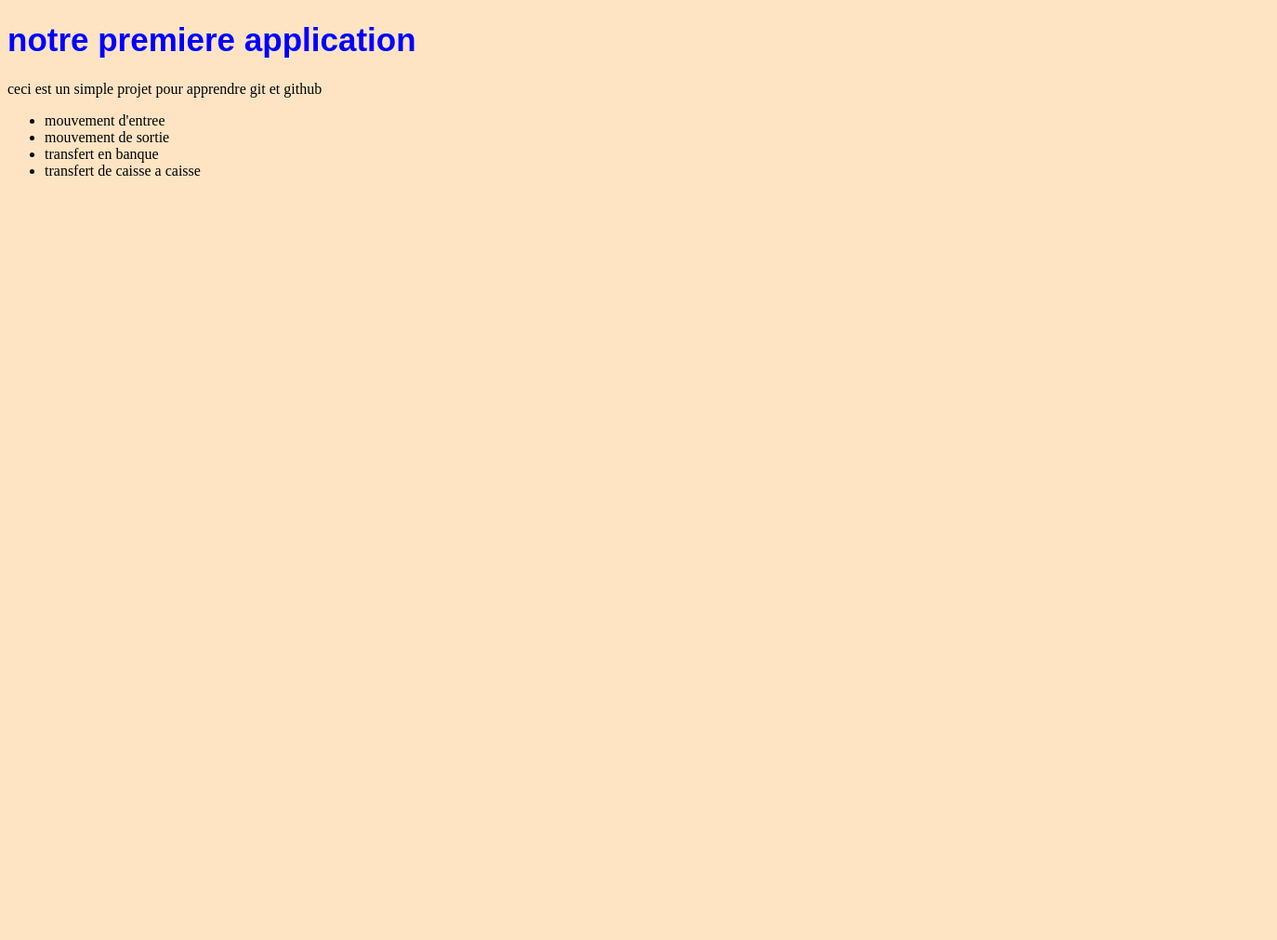
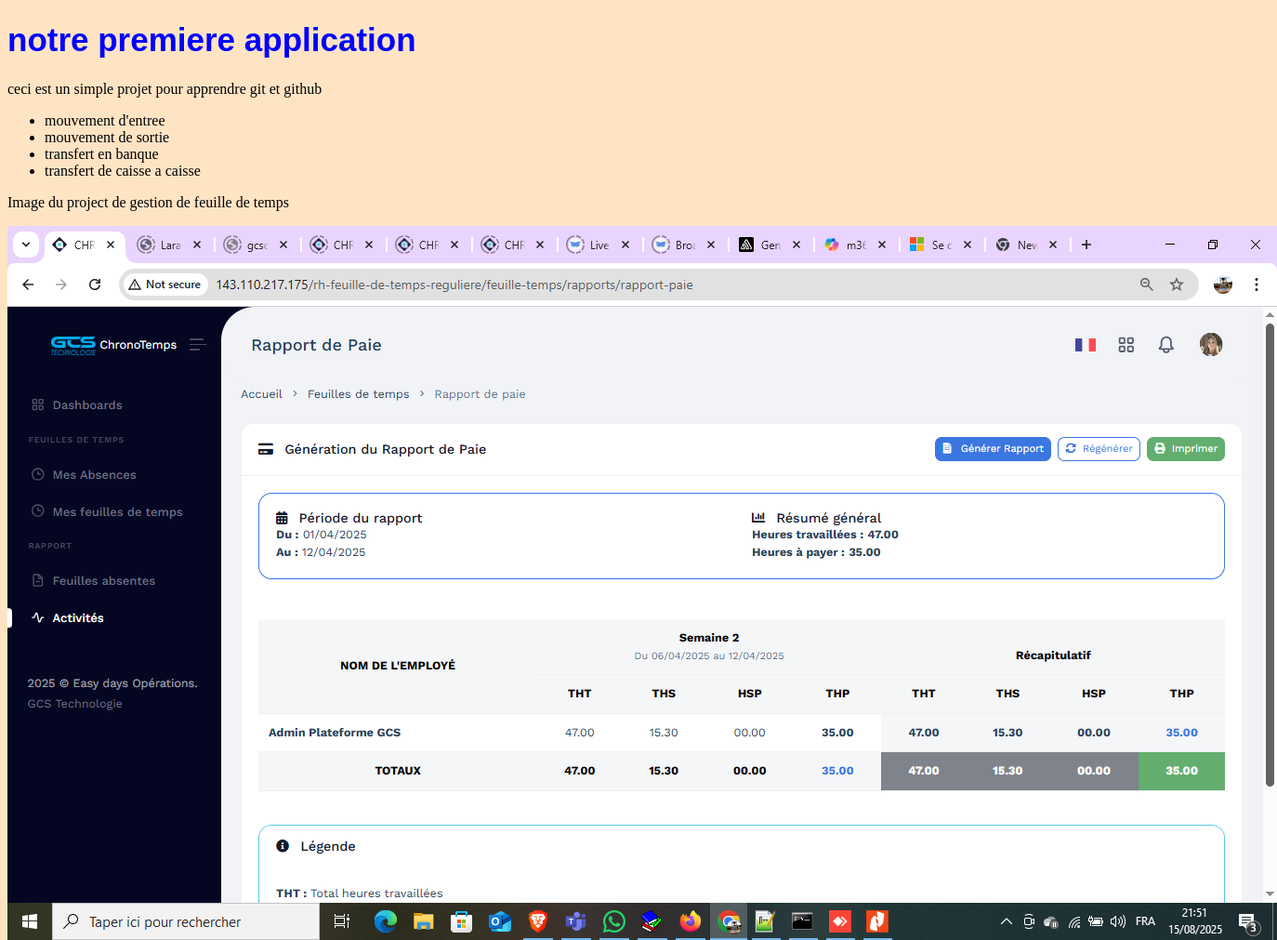
Before and after one commit to simplicemeli-create/gitapp1, a plain HTML site: page Index.html in a window 1280 px wide. Shown: the whole page at 93% size, 1374 px wide, since content can reach past the window. Before the commit the page ends 800 px from the top, so only its background shows below. Drawn offline with Linux system fonts and the light colour scheme.

Commit message:
Ajout de l'appercu de l'image d'un projet avec description

```diff
--- a/Index.html
+++ b/Index.html
@@ -11,5 +11,8 @@
     <p>ceci est un simple projet pour apprendre git et github</p>
     <ul><li>mouvement d'entree</li><li>mouvement de sortie</li><li>transfert en banque</li><li>transfert de caisse a caisse</li>
     </ul>
+
+    <p>Image du project de gestion de feuille de temps</p>
+    <img src="images.png">
 </body>
 </html>
```
Also changed, not shown: images.png (added).
